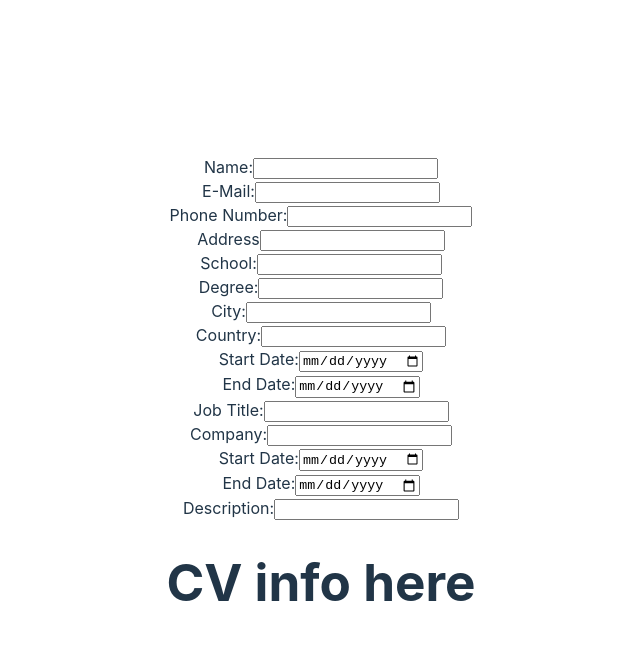
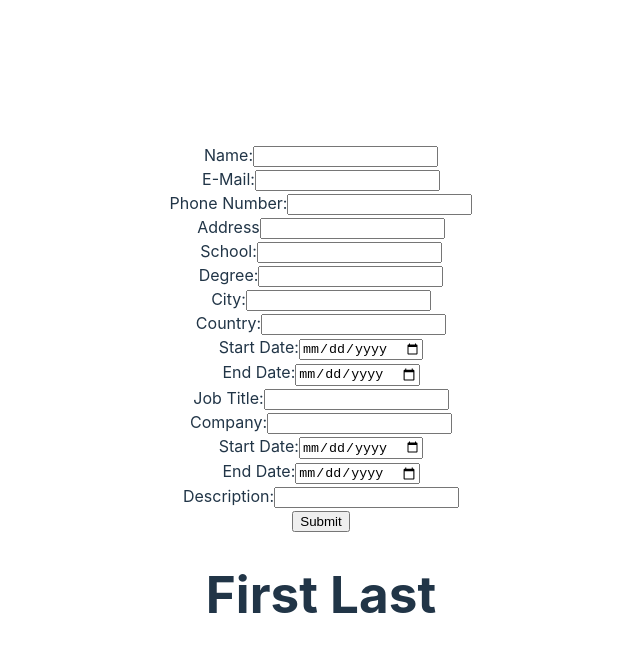
Before and after one commit to sisonj3/odin-cv-app, a React (Vite) app: page / in a window 1280 px wide. Shown: the top 652 px of the page, without its empty margins (319-959 px from the left). Built offline with nearby package versions, Linux system fonts and the light colour scheme.

Commit message:
Added state to change name on CV based on name on form

```diff
--- a/src/App.jsx
+++ b/src/App.jsx
@@ -6,14 +6,20 @@ import CV from './components/CV'
 import './App.css'
 
 function App() {
-  const [count, setCount] = useState(0)
+  const [name, setName] = useState('First Last');
+
+  let getFormData = (formName) => {
+    setName(formName);
+  };
 
   return (
     <>
-      <Form />
-      <CV />
+      <Form parentCallback={getFormData} />
+      <CV cvName={name}/>
     </>
-  )
+  );
+
+
 }
 
 export default App
--- a/src/components/CV.jsx
+++ b/src/components/CV.jsx
@@ -1,7 +1,7 @@
-function CV() {
+function CV({ cvName }) {
     return (
         <div>
-            <h1>CV info here</h1>
+            <h1>{ cvName }</h1>
         </div>
     );
 }
--- a/src/components/Form.jsx
+++ b/src/components/Form.jsx
@@ -1,6 +1,12 @@
-function Form() {
+function Form({ parentCallback }) {
+
+    let returnData = (event) => {
+        parentCallback(event.target.name.value);
+        event.preventDefault();
+    }
+
     return (
-        <form>
+        <form onSubmit={returnData}>
             <div className="section">
                 <div>
                     <label htmlFor="name">Name:</label>
@@ -82,6 +88,8 @@ function Form() {
                 </div>
             </div>
 
+            <input type="submit"/>
+
         </form>
     )
 }
```
